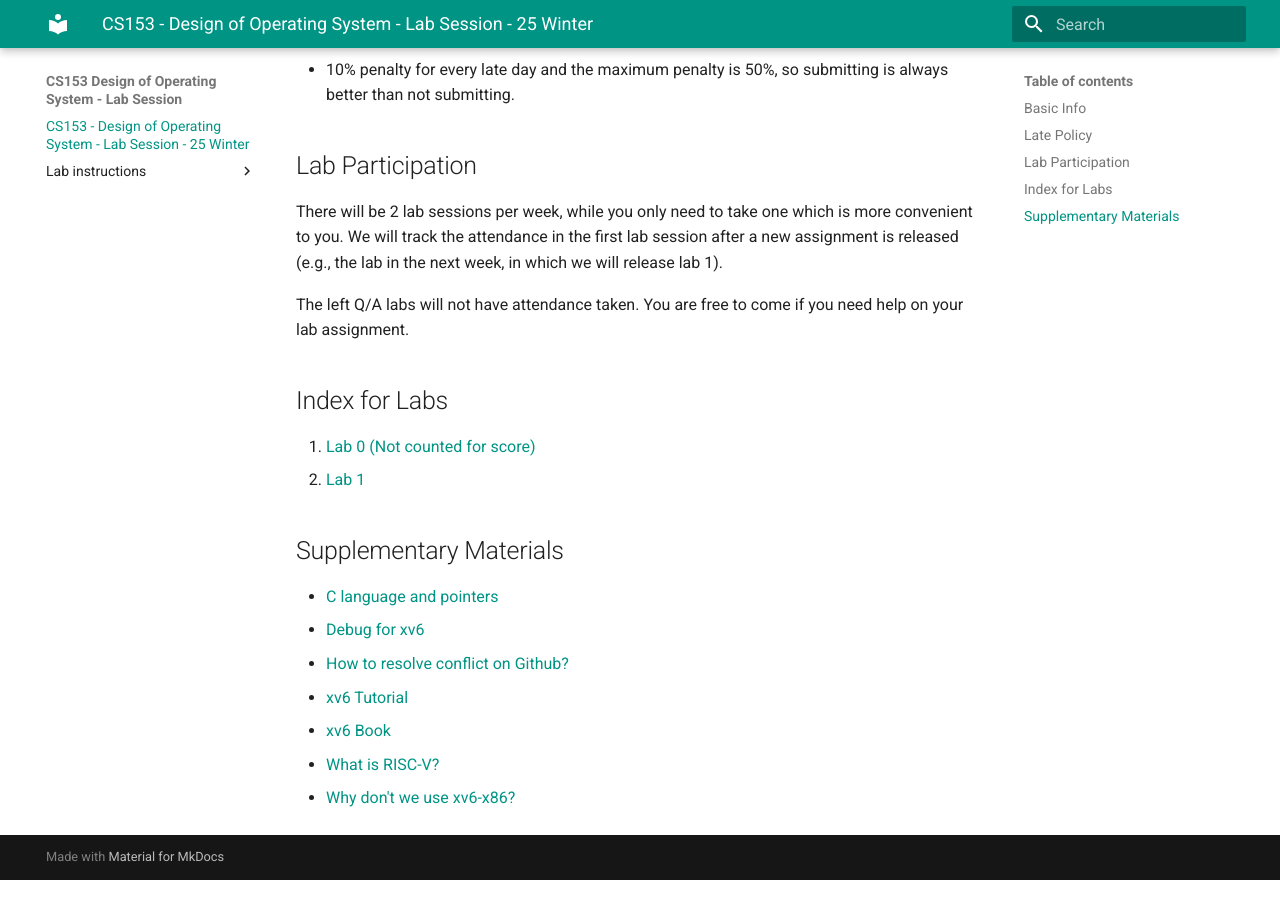
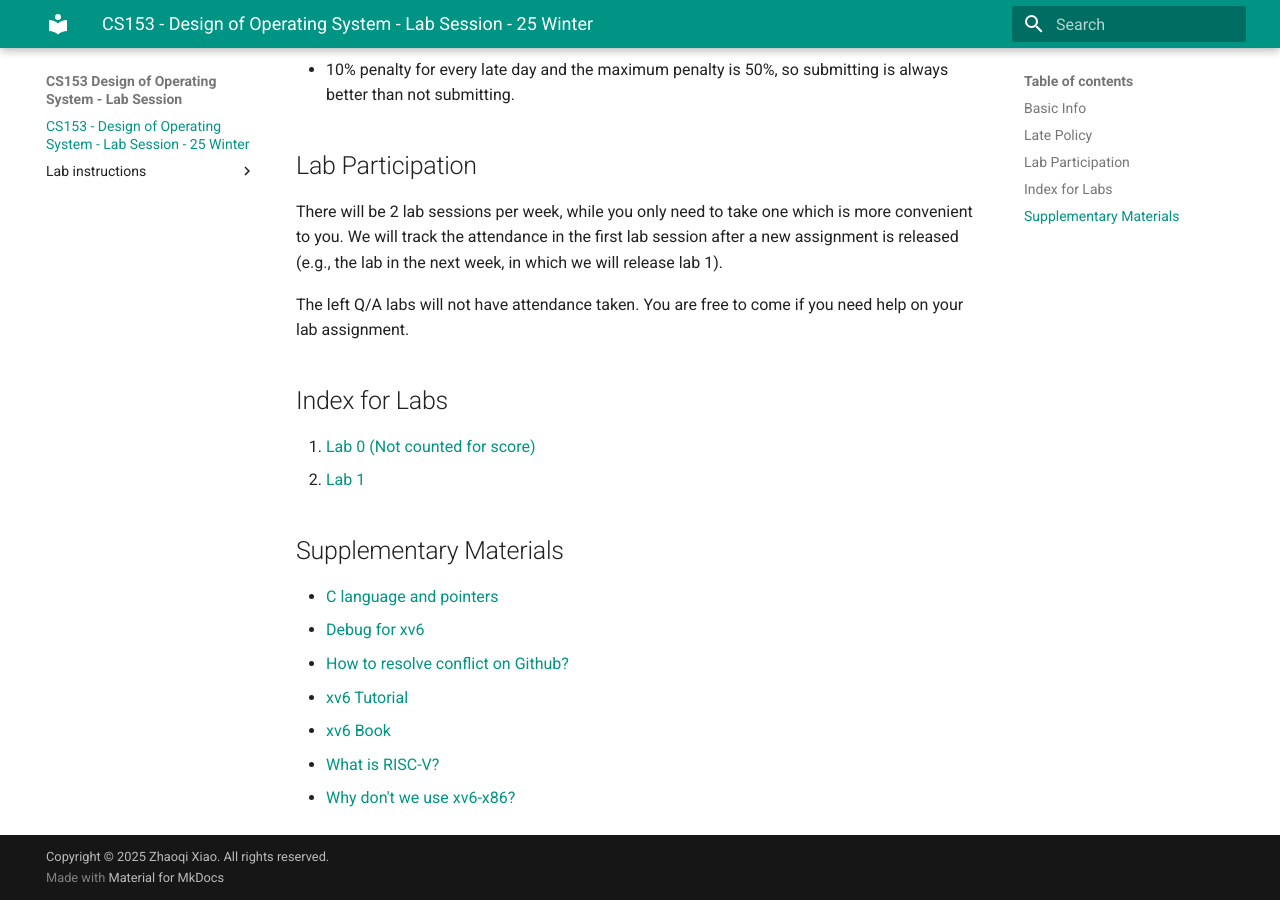
Before and after one commit to gdjs2/UCR-CS153-25Winter, an MkDocs documentation site: the page built from docs/index.md, in a window 1280 px wide and 900 px high, scrolled down 569 px. Built offline with MkDocs 1.6.1 and Material for MkDocs 9.7.7, drawn with Linux system fonts in a browser that asks for light colours.

Commit message:
add copyright

```diff
--- a/mkdocs.yml
+++ b/mkdocs.yml
@@ -11,9 +11,15 @@ theme:
   font:
     text: 'Roboto'
     code: 'Roboto Mono'
+  features:
+    - content.code.annotate
 
 markdown_extensions:
   - pymdownx.superfences
   - pymdownx.highlight:
       linenums: true
   - pymdownx.arithmatex
+
+copyright: Copyright &copy; 2025 Zhaoqi Xiao. All rights reserved.
+
+# extra:
```
